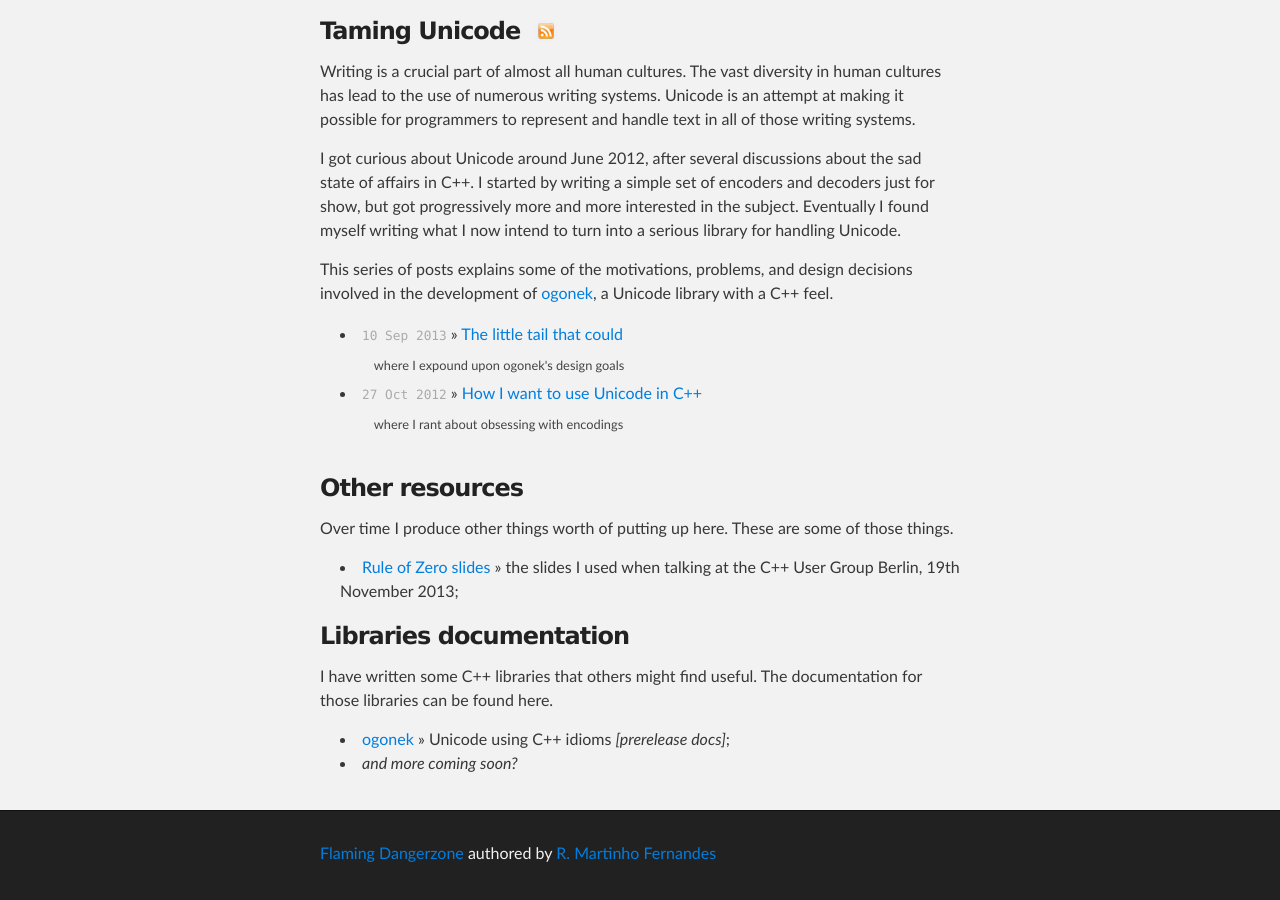
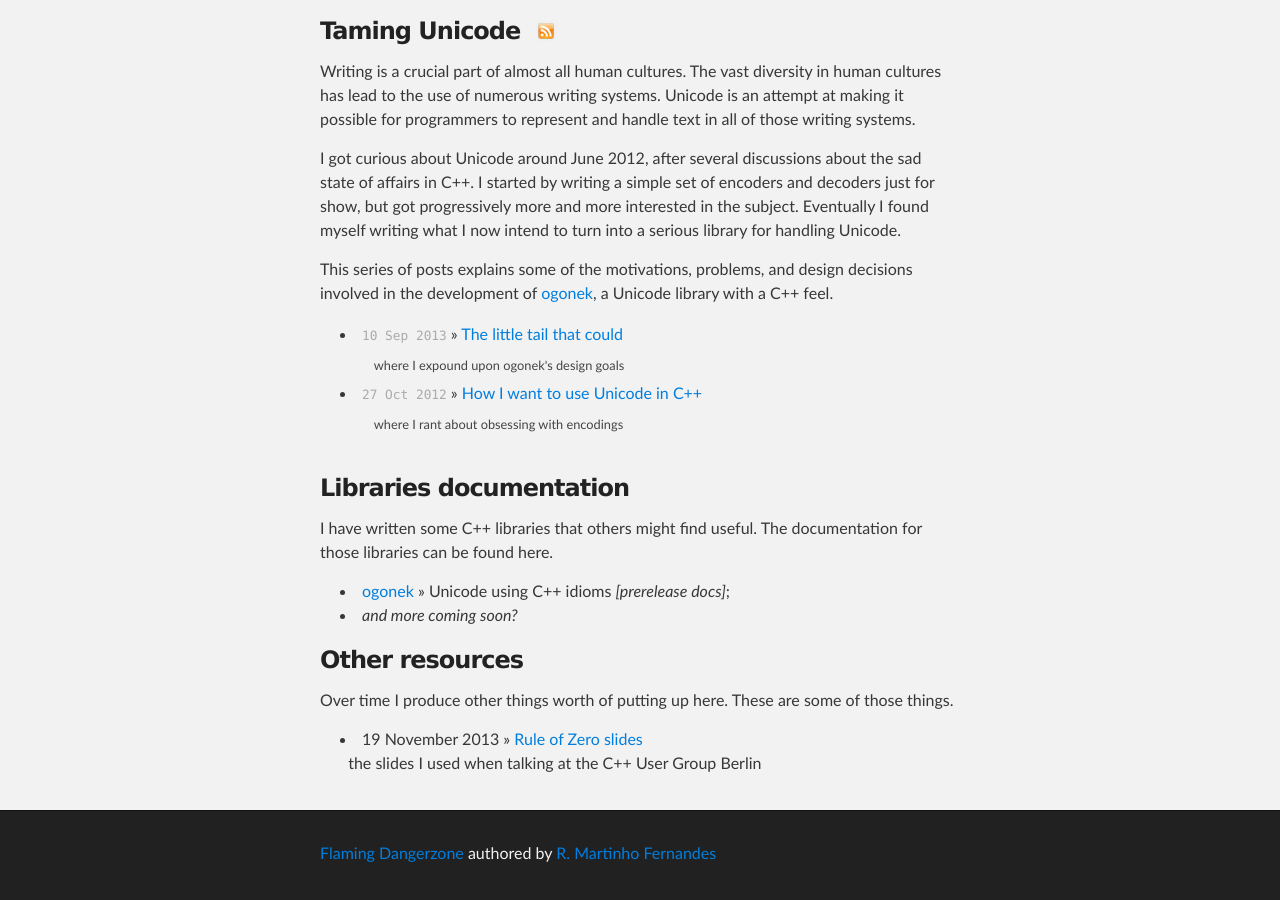
Before and after one commit to rmartinho/flamingdangerzone, a Jekyll site: the page built from index.html, in a window 1280 px wide and 900 px high, scrolled down 1141 px. Built offline with Jekyll 4.4.1, drawn with Linux system fonts in a browser that asks for light colours; Markdown is read by kramdown in place of the engine named in the settings.

Commit message:
Reformat

```diff
--- a/index.html
+++ b/index.html
@@ -64,24 +64,6 @@ title: Home
 
 </section>
 
-<section id="resources">
-
-  <h3>Other resources</h3>
-
-  <p>
-  Over time I produce other things worth of putting up here. These are some of
-  those things.
-  </p>
-
-  <ul>
-    <li>
-        <a href="/resources/r0.pdf">Rule of Zero slides</a> &raquo; the slides I
-        used when talking at the C++ User Group Berlin, 19th November 2013;
-    </li>
-  </ul>
-
-</section>
-
 <section id="docs">
 
   <h3>Libraries documentation</h3>
@@ -109,3 +91,24 @@ title: Home
   </ul>
 
 </section>
+
+<section id="resources">
+
+  <h3>Other resources</h3>
+
+  <p>
+  Over time I produce other things worth of putting up here. These are some of
+  those things.
+  </p>
+
+  <ul>
+    <li>
+        <span class="date extra">19 November 2013</span>
+        &raquo;
+        <a href="/resources/r0.pdf">Rule of Zero slides</a>
+        <br>&nbsp;
+        <span class="description extra">the slides I used when talking at the C++ User Group Berlin</span>
+    </li>
+  </ul>
+
+</section>
```
